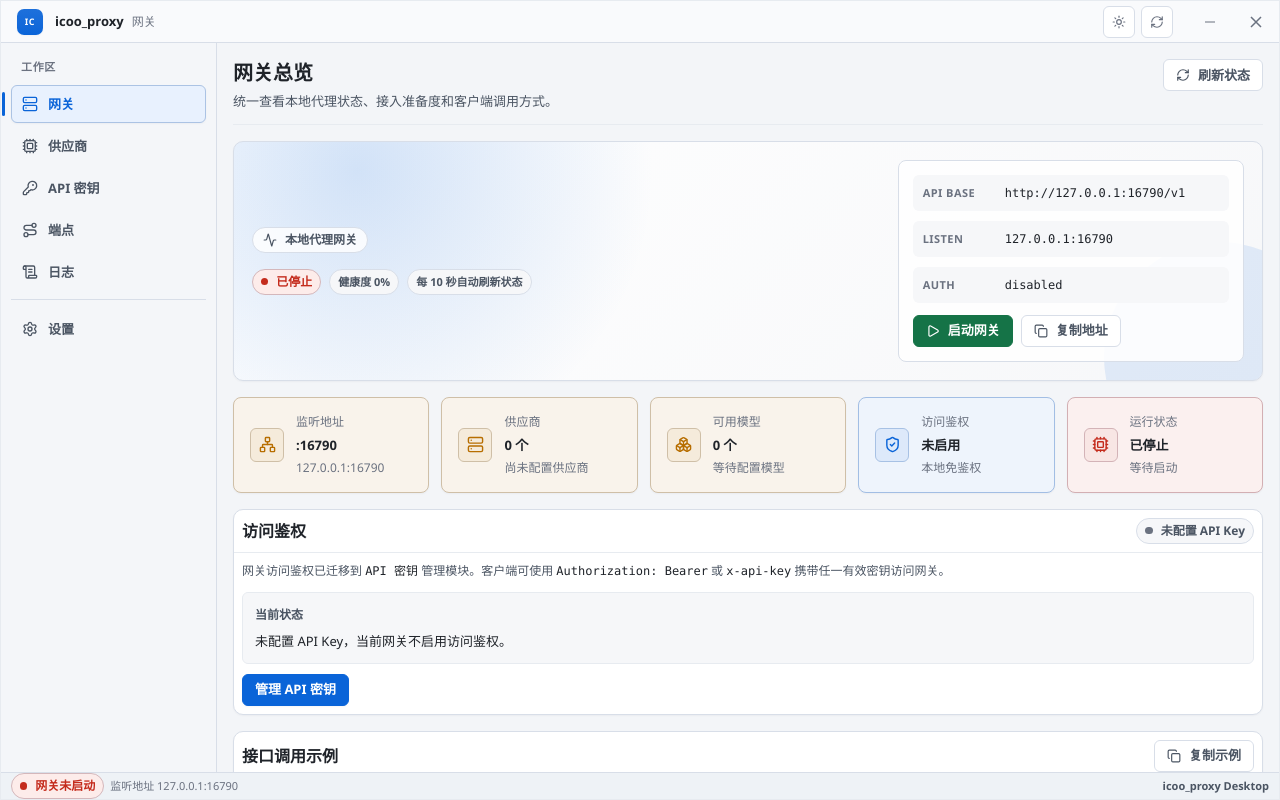
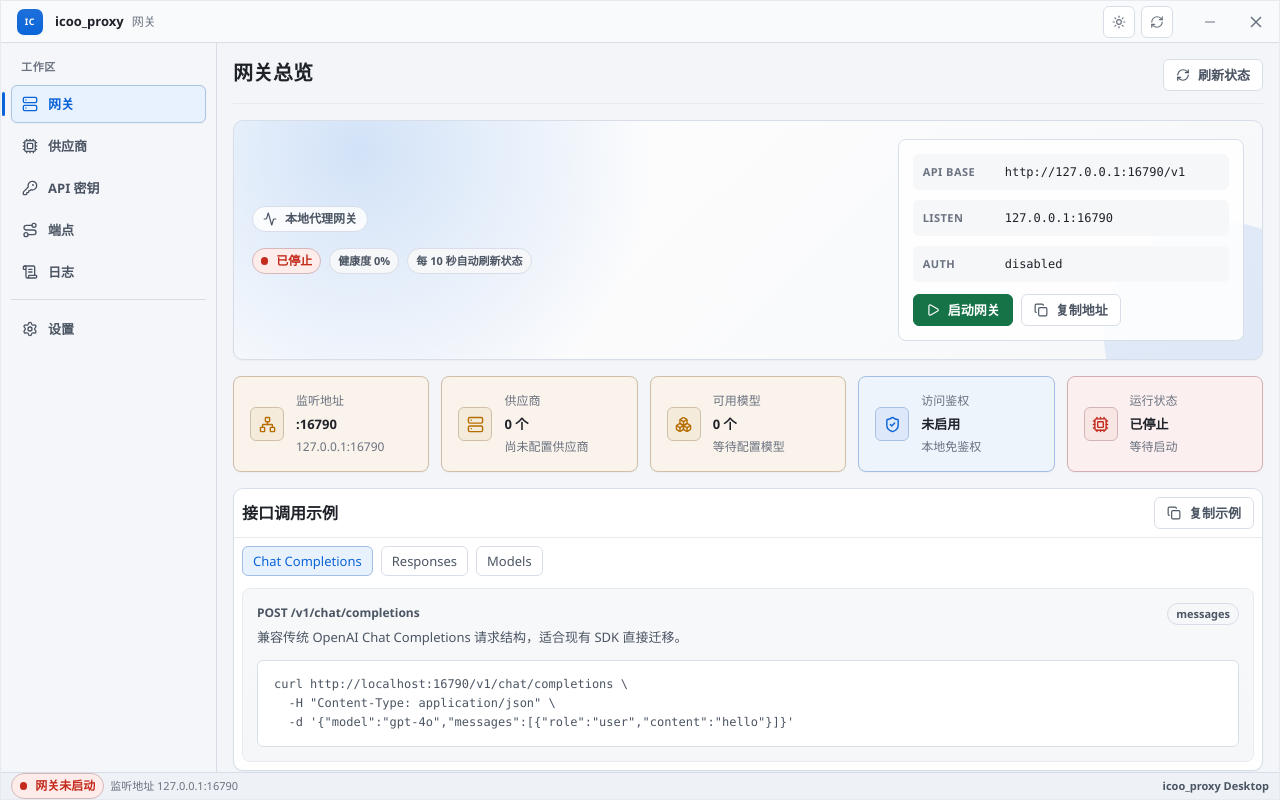
Before and after one commit to issueye/icoo_proxy, a Vue app in the folder frontend/: page / in a window 1280 px wide. Built offline with nearby package versions, Linux system fonts and the light colour scheme.

Commit message:
refactor(views): 移除页面描述和统计信息以简化界面
移除多个视图组件中的描述文本和统计信息展示，使界面更加简洁。这些信息对于核心功能并非必需，且可以后续在需要时通过其他方式展示。

```diff
--- a/frontend/src/views/ApiKeysView.vue
+++ b/frontend/src/views/ApiKeysView.vue
@@ -2,7 +2,6 @@
   <div class="app-page api-keys-view">
     <UEDPageHeader
       title="API 密钥管理"
-      description="统一管理网关访问凭证，并为后续按供应商/端点限制访问范围做准备。"
       divided
     >
       <template #actions>
@@ -36,11 +35,6 @@
             class="toolbar-select"
           />
         </div>
-      </div>
-      <div class="toolbar-summary">
-        <span class="toolbar-chip">共 {{ apiKeyStore.apiKeyCount }} 个</span>
-        <span class="toolbar-chip">启用 {{ apiKeyStore.enabledApiKeys.length }} 个</span>
-        <span class="toolbar-chip">当前显示 {{ filteredApiKeys.length }} 个</span>
       </div>
     </section>
 
--- a/frontend/src/views/EndpointsView.vue
+++ b/frontend/src/views/EndpointsView.vue
@@ -2,7 +2,6 @@
   <div class="app-page endpoints-view">
     <UEDPageHeader
       title="端点管理"
-      description="将上游能力抽象为可路由资源，为不同协议之间的转换和精细化暴露打基础。"
       divided
     >
       <template #actions>
@@ -36,11 +35,6 @@
             class="toolbar-select"
           />
         </div>
-      </div>
-      <div class="toolbar-summary">
-        <span class="toolbar-chip">共 {{ endpointStore.endpointCount }} 个</span>
-        <span class="toolbar-chip">启用 {{ endpointStore.enabledEndpoints.length }} 个</span>
-        <span class="toolbar-chip">当前显示 {{ filteredEndpoints.length }} 个</span>
       </div>
     </section>
 
--- a/frontend/src/views/GatewayView.vue
+++ b/frontend/src/views/GatewayView.vue
@@ -2,7 +2,6 @@
   <div class="gateway-view app-page">
     <UEDPageHeader
       title="网关总览"
-      description="统一查看本地代理状态、接入准备度和客户端调用方式。"
       divided
     >
       <template #actions>
@@ -70,33 +69,6 @@
     </section>
 
     <div class="gateway-grid">
-      <UEDPageSection class="panel-card panel-card--wide" title="访问鉴权">
-        <template #actions>
-          <StatusBadge
-            :status="gatewayStore.apiKeyCount > 0 ? 'info' : 'neutral'"
-            :label="gatewayStore.apiKeyCount > 0 ? `已配置 ${gatewayStore.apiKeyCount} 个 API Key` : '未配置 API Key'"
-          />
-        </template>
-
-        <div class="auth-layout">
-          <div class="auth-form">
-            <p class="auth-helper">
-              网关访问鉴权已迁移到 <code>API 密钥</code> 管理模块。客户端可使用 <code>Authorization: Bearer</code>
-              或 <code>x-api-key</code> 携带任一有效密钥访问网关。
-            </p>
-            <div class="info-row">
-              <span class="info-row-label">当前状态</span>
-              <span class="info-row-value">{{ apiKeyDetailText }}</span>
-            </div>
-            <div class="auth-actions">
-              <button class="btn btn-primary" type="button" @click="openApiKeysPage">
-                管理 API 密钥
-              </button>
-            </div>
-          </div>
-        </div>
-      </UEDPageSection>
-
       <UEDPageSection class="panel-card panel-card--wide" title="接口调用示例">
         <template #actions>
           <button class="btn btn-secondary" type="button" @click="copyCurlCommand">
--- a/frontend/src/views/LogsView.vue
+++ b/frontend/src/views/LogsView.vue
@@ -1,6 +1,6 @@
 <template>
   <div class="logs-view app-page">
-    <UEDPageHeader title="请求日志" description="集中查看最近请求、上游路由结果与响应状态，便于联调和排障。" divided>
+    <UEDPageHeader title="请求日志" divided>
       <template #actions>
         <button class="btn btn-secondary" @click="handleRefreshLogs" :disabled="gatewayStore.logsLoading">
           <RefreshCw :size="14" :class="{ spinning: gatewayStore.logsLoading }" />
@@ -23,11 +23,6 @@
         >
           仅看错误
         </button>
-      </div>
-      <div class="toolbar-summary logs-summary">
-        <span class="toolbar-chip">总计 {{ gatewayStore.requestLogs.length }} 条</span>
-        <span class="toolbar-chip">错误 {{ errorCount }} 条</span>
-        <span class="toolbar-chip">当前显示 {{ filteredLogs.length }} 条</span>
       </div>
     </section>
 
--- a/frontend/src/views/ProvidersView.vue
+++ b/frontend/src/views/ProvidersView.vue
@@ -1,6 +1,6 @@
 <template>
   <div class="providers-view app-page">
-    <UEDPageHeader title="供应商管理" description="管理上游服务、连接状态与模型映射，决定网关如何对外路由。" divided>
+    <UEDPageHeader title="供应商管理" divided>
       <template #actions>
         <button class="btn btn-primary" @click="openAddDialog">
           <Plus :size="14" />
@@ -23,12 +23,6 @@
           <label class="toolbar-label">状态</label>
           <Select v-model="statusFilter" :options="statusFilterOptions" class="toolbar-select" />
         </div>
-      </div>
-      <div class="toolbar-summary providers-summary">
-        <span class="toolbar-chip">共 {{ providerStore.providers.length }} 个</span>
-        <span class="toolbar-chip">启用 {{ enabledProviderCount }} 个</span>
-        <span class="toolbar-chip">健康 {{ healthyProviderCount }} 个</span>
-        <span class="toolbar-chip">当前显示 {{ filteredProviders.length }} 个</span>
       </div>
     </section>
 
--- a/frontend/src/views/SettingsView.vue
+++ b/frontend/src/views/SettingsView.vue
@@ -5,7 +5,6 @@
         <div class="settings-sidebar-top">
           <UEDPageHeader
             title="设置中心"
-            description="统一管理网关接入、界面主题与版本信息。"
             compact
           >
             <template #actions>
@@ -79,9 +78,9 @@ import { UEDPageHeader, UEDPageShell } from "@/components/layout";
 const router = useRouter();
 
 const menuItems = [
-  { key: "gateway", label: "网关", icon: NetworkIcon, badge: "监听地址、API 密钥与基础行为" },
-  { key: "appearance", label: "外观", icon: PaletteIcon, badge: "主题、配色与视觉偏好" },
-  { key: "about", label: "关于", icon: InfoIcon, badge: "版本信息与项目说明" },
+  { key: "gateway", label: "网关", icon: NetworkIcon },
+  { key: "appearance", label: "外观", icon: PaletteIcon },
+  { key: "about", label: "关于", icon: InfoIcon },
 ];
 
 const activeSection = ref("gateway");
```
